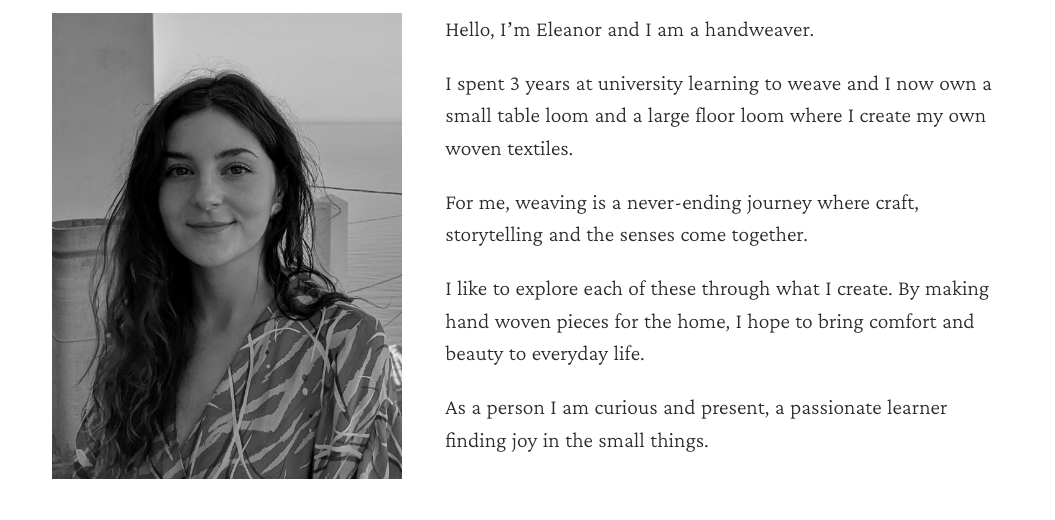
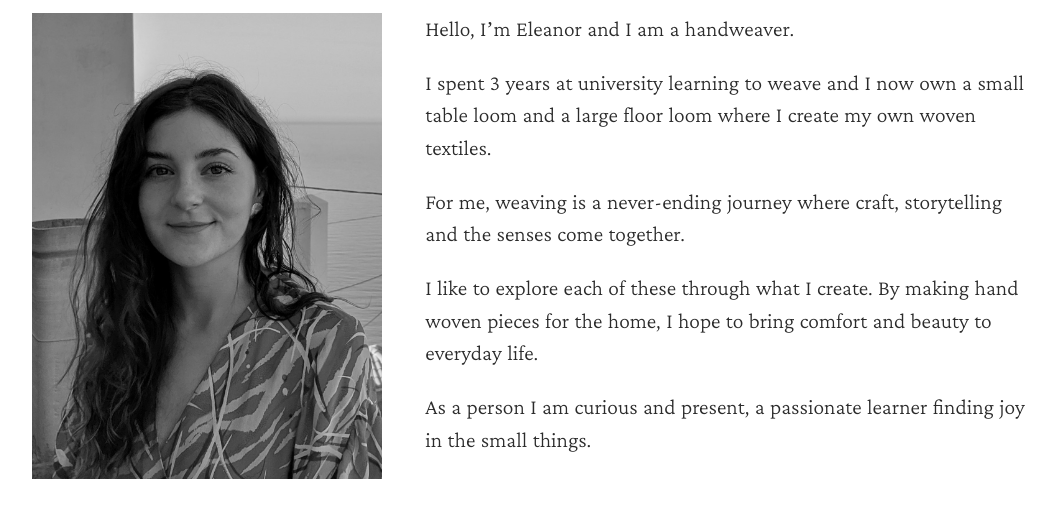
Before and after one commit to pav-swies/eleanor-walker-v3, a Gatsby site: page /about in a window 1280 px wide. Shown: the part 166-686 px from the top of the page, without its empty margins (108-1163 px from the left). Built offline with nearby package versions, Linux system fonts and the light colour scheme; Gatsby itself is replaced by a stand-in of ours; some packages are replaced by stand-ins of ours.

Commit message:
Revert "Adjust site max width"
This reverts commit 3f42086ea3aafdbb8369dfc757bb1e4d8e4529c0.

```diff
--- a/src/main.css
+++ b/src/main.css
@@ -1,5 +1,5 @@
 :root {
-  --site-max-width: 960px;
+  --site-max-width: 1000px;
   --heading-letter-spacing: -0.02rem;
 
   /* Font Sizes */
```
